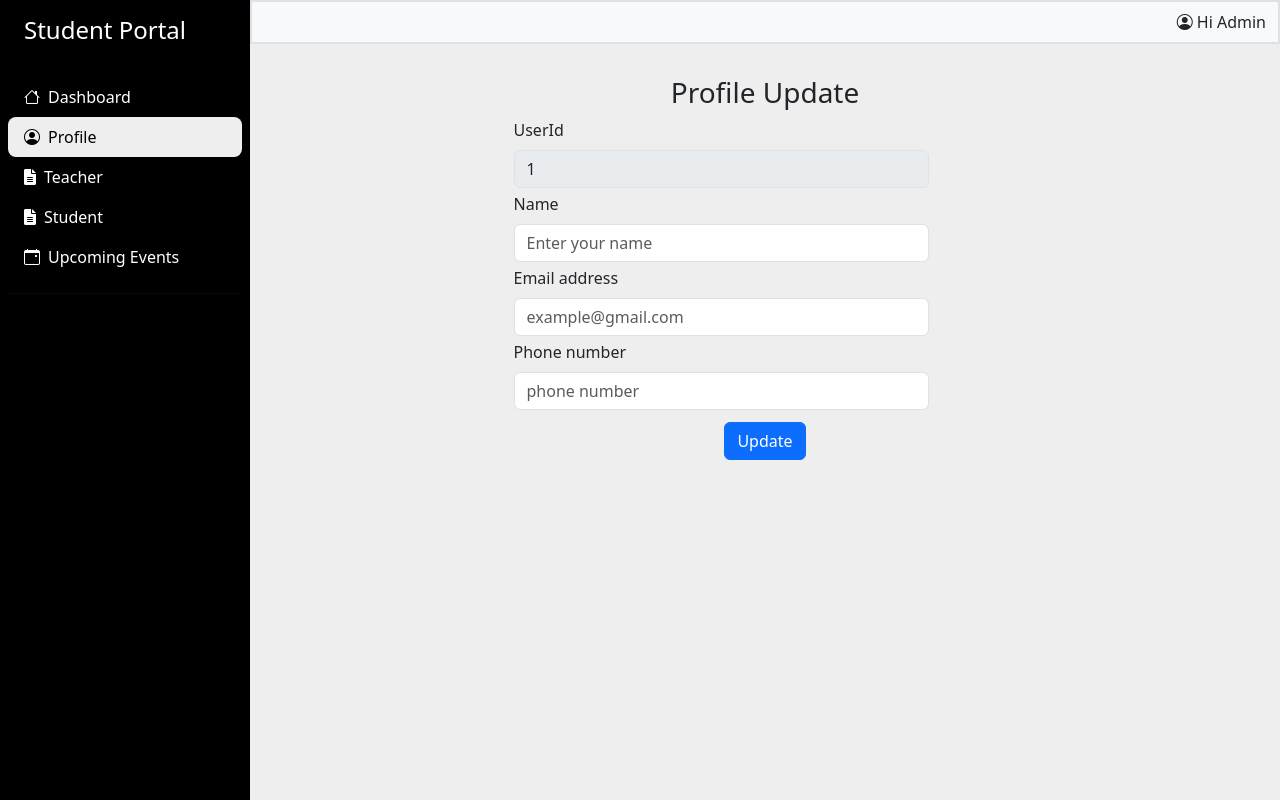
After one commit to Ardhas-Students-Portal/students-portal, a PHP site: page /students-portal/adminprofile.php in a window 1280 px wide. The commit adds this page. Run offline with PHP 8.4, Linux system fonts and the light colour scheme; the visitor is signed in with stand-in values (Sample User, id 1); some libraries are stand-ins or nearby versions.

Commit message:
admin dashboard

```diff
--- a/admindashboard.php
+++ b/admindashboard.php
@@ -0,0 +1,57 @@
+<!DOCTYPE html>
+<html lang="en">
+
+<head>
+    <meta charset="UTF-8">
+    <meta name="viewport" content="width=device-width, initial-scale=1.0">
+    <title>Dashboard</title>
+    <link href="https://cdn.jsdelivr.net/npm/bootstrap@5.3.3/dist/css/bootstrap.min.css" rel="stylesheet">
+    <link rel="stylesheet" href="https://cdn.jsdelivr.net/npm/bootstrap-icons@1.3.0/font/bootstrap-icons.css">
+    <link rel="stylesheet" href="https://cdnjs.cloudflare.com/ajax/libs/font-awesome/6.0.0/css/all.min.css">
+    <link rel="stylesheet" href="./assets/adminstyle.css">
+</head>
+
+<body>
+    <div class="main-container d-flex">
+        <div class="sidebar" id="side_nav">
+            <div class="header-box px-3 pt-3 pb-4 d-flex justify-content-between">
+                <h1 class="fs-4"><span class="text-white rounded shadow px-2 me-2">Student Portal</span></h1>
+                <button class="btn d-md-none d-block close-btn px-1 py-0 text-white"><i class="bi bi-list"></i></button>
+            </div>
+
+            <?php
+                $current_page = basename($_SERVER['PHP_SELF']);
+            ?>
+
+            <ul class="list-unstyled px-2">
+                <li class="<?= ($current_page == 'admincontent.php') ? 'active' : '' ?>"><a href="admincontent.php" class="text-decoration-none px-3 py-2 d-block"><i class="bi bi-house pe-2"></i>Dashboard</a></li>
+                <li class="<?= ($current_page == 'adminprofile.php') ? 'active' : '' ?>"><a href="adminprofile.php" class="text-decoration-none px-3 py-2 d-block"><i class="bi bi-person-circle pe-2"></i>Profile</a></li>
+                <li class="<?= ($current_page == 'teacher.php') ? 'active' : '' ?>"><a href="#" class="text-decoration-none px-3 py-2 d-block"><i class="fas fa-file-alt pe-2"></i>Teacher</a></li>
+                <li class="<?= ($current_page == 'student.php') ? 'active' : '' ?>"><a href="studentlist.php" class="text-decoration-none px-3 py-2 d-block"><i class="fas fa-file-alt pe-2"></i>Student</a></li>
+                <li class="<?= ($current_page == 'upcomingevents.php') ? 'active' : '' ?>"><a href="admincontent.php" class="text-decoration-none px-3 py-2 d-block"><i class="bi bi-calendar-event pe-2"></i>Upcoming Events</a></li>
+            </ul>
+            <hr class="h-color mx-2">
+        </div>
+        <div class="content p-4">
+            <!-- Your main content here -->
+        </div>
+    </div>
+
+    <script src="https://code.jquery.com/jquery-3.6.0.min.js"></script>
+    <script>
+        $(document).ready(function() {
+            $('.sidebar ul li').on('click', function() {
+                $('.sidebar ul li.active').removeClass('active');
+                $(this).addClass('active');
+            });
+            $('.open-btn').on('click', function(){
+                $('.sidebar').addClass('active');
+            });
+            $('.close-btn').on('click', function(){
+                $('.sidebar').removeClass('active');
+            });
+        });
+    </script>
+</body>
+
+</html>
--- /dev/null
+++ b/adminprofile.php
@@ -0,0 +1,96 @@
+<?php
+session_start();
+$adminid =  $_SESSION['userId'];
+include('dbconnect.php');
+if ($_SERVER['REQUEST_METHOD'] == 'POST') {
+    $userid = $_SESSION['userid'];
+    $name = $_POST['name'];
+    $email = $_POST['email'];
+    $phone = $_POST['phone'];
+    $sql = "Select * from user where Userid = ?";
+    $stmt = mysqli_prepare($conn, $sql);
+    mysqli_stmt_bind_param($stmt, "i", $userid);
+    mysqli_stmt_execute($stmt);
+    $result = mysqli_stmt_get_result($stmt);
+    $row = mysqli_fetch_assoc($result);
+    $sql = "Update `user` set `userid` = ?, `name` = ?,  `email` = ?, `phone` = ?  where `Userid` = ?";
+    $stmt = mysqli_prepare($conn, $sql);
+    mysqli_stmt_bind_param($stmt, "issss", $userid, $name, $email, $phone, $userid);
+    $result = mysqli_stmt_execute($stmt);
+    if ($result) {
+        $_SESSION['name'] = $name;
+        $_SESSION['error-message'] = 'Profile Updated Successfully!';
+        header('Location: admincontent.php');
+    } else {
+        echo "Error while updating the data!";
+    }
+}
+?>
+
+<!DOCTYPE html>
+<html lang="en">
+
+<head>
+    <meta charset="UTF-8">
+    <meta name="viewport" content="width=device-width, initial-scale=1.0">
+    <title>Document</title>
+    <link href="https://cdn.jsdelivr.net/npm/bootstrap@5.3.3/dist/css/bootstrap.min.css" rel="stylesheet">
+    <link rel="stylesheet" href="https://cdn.jsdelivr.net/npm/bootstrap-icons@1.3.0/font/bootstrap-icons.css">
+</head>
+
+<body>
+    <div class="main-container d-flex">
+        <div class="sidebar" id="side_nav">
+            <?php include('admindashboard.php') ?>
+        </div>
+        <div class="content">
+            <?php include('header.php'); ?>
+            <div class="container d-flex justify-content-center">
+                <div class="dashboard-content  m-3 col-10 col-md-6">
+                    <form class="row d-flex" method="post" action="adminprofile.php">
+                        <h3 class="text-center pt-3">Profile Update</h3>
+                        <div class="mb-1 col-10">
+                            <label for="exampleFormControlInput1" class="form-label">UserId</label>
+                            <input type="text" class="form-control" id="exampleFormControlInput1" disabled placeholder="userId" name="userid" value="<?php echo $adminid ?>">
+                        </div>
+                        <div class="mb-1 col-10">
+                            <label for="exampleFormControlInput2" class="form-label">Name</label>
+                            <input type="text" id="exampleFormControlInput2" class="form-control" aria-describedby="passwordHelpBlock" placeholder="Enter your name" name="name">
+                        </div>
+                        <span class="error" id="nameError"></span>
+                        <div class="mb-1 col-10">
+                            <label for="exampleInputEmail1" class="form-label">Email address</label>
+                            <input type="email" class="form-control" id="exampleInputEmail1" aria-describedby="emailHelp" placeholder="example@gmail.com" name="email">
+                        </div>
+                        <span class="error" id="emailError"></span>
+                        <div class="mb-1 col-10">
+                            <label for="phone" class="form-label">Phone number</label>
+                            <input type="tel" class="form-control" id="phone" aria-describedby="emailHelp" placeholder="phone number" name="phone">
+                        </div>
+                        <span class="error" id="phoneError"></span>
+                        <div id="message" class="text-center text-success fs-6">
+                            <?php
+                            if (isset($_SESSION['error-message'])) {
+                                echo '<p>' . $_SESSION['error-message'] . '</p>';
+                                unset($_SESSION['error-message']);
+                            }
+                            ?>
+                        </div>
+                        <div class="d-flex justify-content-center py-2">
+                            <button type="submit" class="btn btn-primary" id="submitbutton">Update</button>
+                        </div>
+                    </form>
+                </div>
+            </div>
+        </div>
+    </div>
+    <script src="https://code.jquery.com/jquery-3.6.0.min.js"></script>
+    <script>
+        document.querySelector('.open-btn').addEventListener('click', function() {
+            document.getElementById('side_nav').classList.toggle('active');
+        });
+    </script>
+    <script src="http://localhost/students-portal/profilescript.js"></script>
+</body>
+
+</html>
--- /dev/null
+++ b/assets/adminstyle.css
@@ -0,0 +1,56 @@
+html, body {
+    height: 100%;
+}
+
+body {
+    background: #eee;
+    margin: 0;
+    display: flex;
+    flex-direction: column;
+}
+
+.main-container {
+    display: flex;
+    flex: 1 0 auto;
+}
+
+#side_nav {
+    background: #000;
+    min-width: 250px;
+    max-width: 250px;
+    transition: all 0.3s;
+    /* overflow-y: auto; */
+    /* flex-shrink: 0; */
+}
+
+hr.h-color {
+    background: #eee;
+}
+
+.sidebar li.active {
+    background: #eee;
+    border-radius: 8px;
+}
+
+.sidebar li.active a,
+.sidebar li.active a:hover {
+    color: #000;
+}
+
+.sidebar li a {
+    color: #fff;
+    display: block;
+}
+
+@media (max-width: 767px) {
+    #side_nav {
+        margin-left: -250px;
+        position: fixed;
+        min-height: 100vh;
+        z-index: 1;
+        color: white;
+    }
+    #side_nav.active {
+        margin-left: 0;
+    }
+}
--- /dev/null
+++ b/header.php
@@ -0,0 +1,30 @@
+<?php
+?>
+
+<!DOCTYPE html>
+<html lang="en">
+
+<head>
+    <meta charset="UTF-8">
+    <meta name="viewport" content="width=device-width, initial-scale=1.0">
+    <title>Document</title>
+</head>
+
+<body>
+    <nav class="navbar navbar-expand-md bg-light border border-2 w-100">
+        <div class="container-fluid d-flex justify-content-between">
+            <div class="d-flex justify-content-between d-md-none d-block">
+                <a class="navbar-brand" href="#">Navbar</a>
+                <button class="btn px-1 py-0 open-btn"><i class="bi bi-list"></i></button>
+            </div>
+            <div class="d-flex ms-auto align-items-center">
+                <i class="bi bi-person-circle pe-1"></i>
+                <a class="nav-link active" aria-current="page" href="adminprofile.php" title="You can update the Profile">
+                    Hi Admin
+                </a>
+            </div>
+        </div>
+    </nav>
+</body>
+
+</html>
--- a/index.php
+++ /dev/null
@@ -1 +0,0 @@
-<?php?>
--- a/loginscript.js
+++ b/loginscript.js
@@ -101,7 +101,7 @@ function validateUserIdField(userIdField) {
     if (userId === '') {
         userIdError.text("User ID is required!");
         userIdField.addClass('error-input');
-    }else if(userId.length < 4){
+    }else if(userId.length < 3){
         userIdError.text("UserId contains minimum four Numbers!")
         userIdField.addClass('error-input');
     }
--- /dev/null
+++ b/profilescript.js
@@ -0,0 +1,71 @@
+document.addEventListener('DOMContentLoaded', function(){
+    $('#submitbutton').click(function(e) {
+        e.preventDefault();
+        validateForm();
+    });
+
+    function validateForm(){
+        var isValid = true;
+        var name = $('#exampleFormControlInput2');
+        var email = $('#exampleInputEmail1');
+        var phone = $('#phone');
+
+        $(".error").text("");
+        name.removeClass('error-input');
+        email.removeClass('error-input');
+        phone.removeClass('error-input');
+
+        if(name.val() === ''){
+            $('#nameError').text('Name is required');
+            name.addClass('error-input');
+            isValid = false;
+        } else if(!validateName(name.val())){
+            $('#nameError').text('Name should contain only characters');
+            name.addClass('error-input');
+            isValid = false;
+        }
+
+        if(email.val() === ''){
+            $('#emailError').text('Email is required');
+            email.addClass('error-input');
+            isValid = false;
+        } else if(!validateEmail(email.val())){
+            $('#emailError').text('Invalid Email');
+            email.addClass('error-input');
+            isValid = false;
+        }
+
+        if(phone.val() === ''){
+            $('#phoneError').text('Phone is required');
+            phone.addClass('error-input');
+            isValid = false;
+        }if (phone.val().trim().length != 10) {
+            $('#phoneError').text('Phone number must be 10 digits');
+            phone.addClass('error-input');
+            isValid = false;
+        }else if(!validatePhone(phone.val())){
+            $('#phoneError').text('Invalid Phone number');
+            phone.addClass('error-input');
+            isValid = false;
+        }
+
+        if (isValid) {
+            $('form').submit();
+        }
+    }
+
+    function validateName(name){
+        var namepattern = /^[A-Z][a-z]+$/;
+        return namepattern.test(name);
+    }
+
+    function validateEmail(email){
+        var emailpattern = /^[a-zA-Z0-9._%+-]+@[a-zA-Z0-9.-]+\.[a-zA-Z]{2,}$/;
+        return emailpattern.test(email);
+    }
+
+    function validatePhone(phone) {
+        var phonepattern = /^[0-9]{10}$/;
+        return phonepattern.test(phone);
+    }
+});
```
Also changed, not shown: Login.php (+3 -6 lines), admincontent.php (added, +45 -0 lines), adminregister.php (added, +92 -0 lines), practice.php (added, +63 -0 lines), studentlist.php (added, +160 -0 lines), assets/style.css (deleted), images/Data_security_05.jpg (added), images/reigstration-form.jpg (added).
